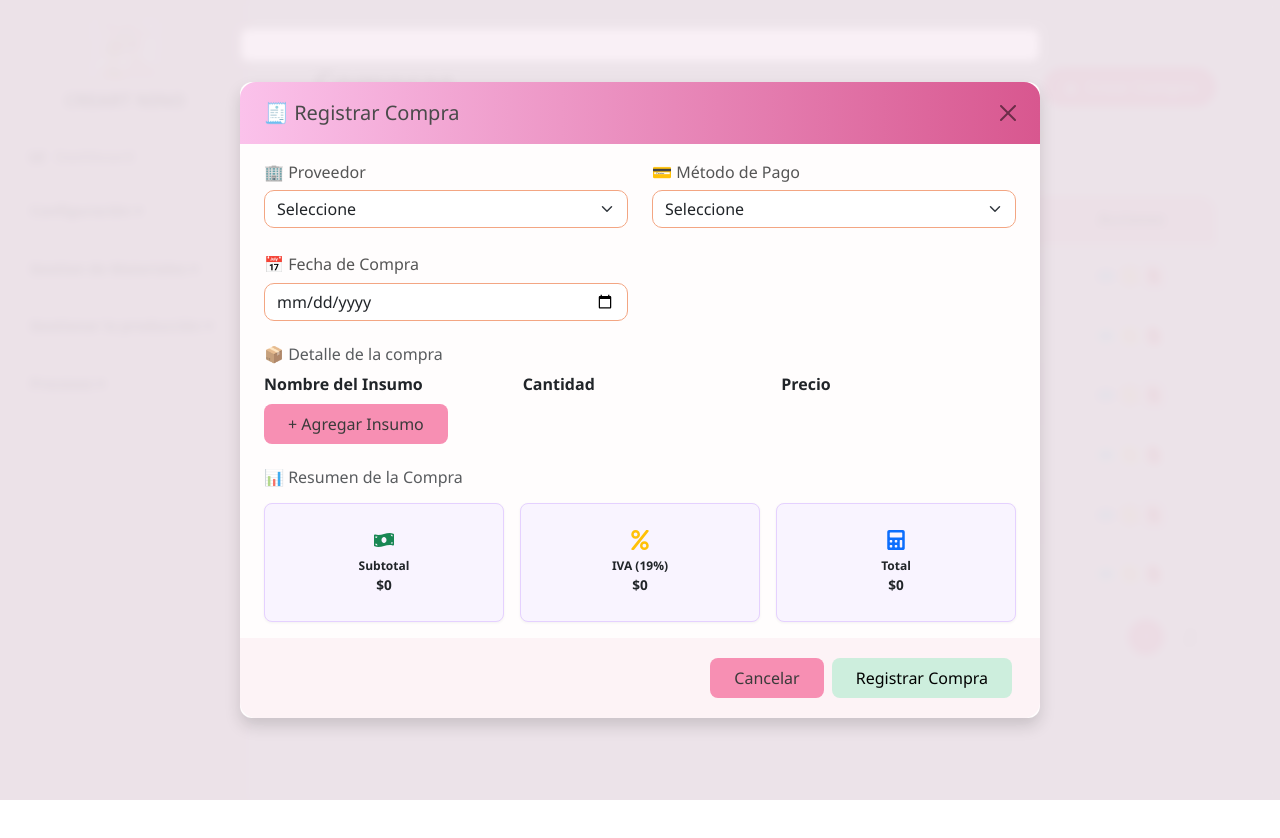
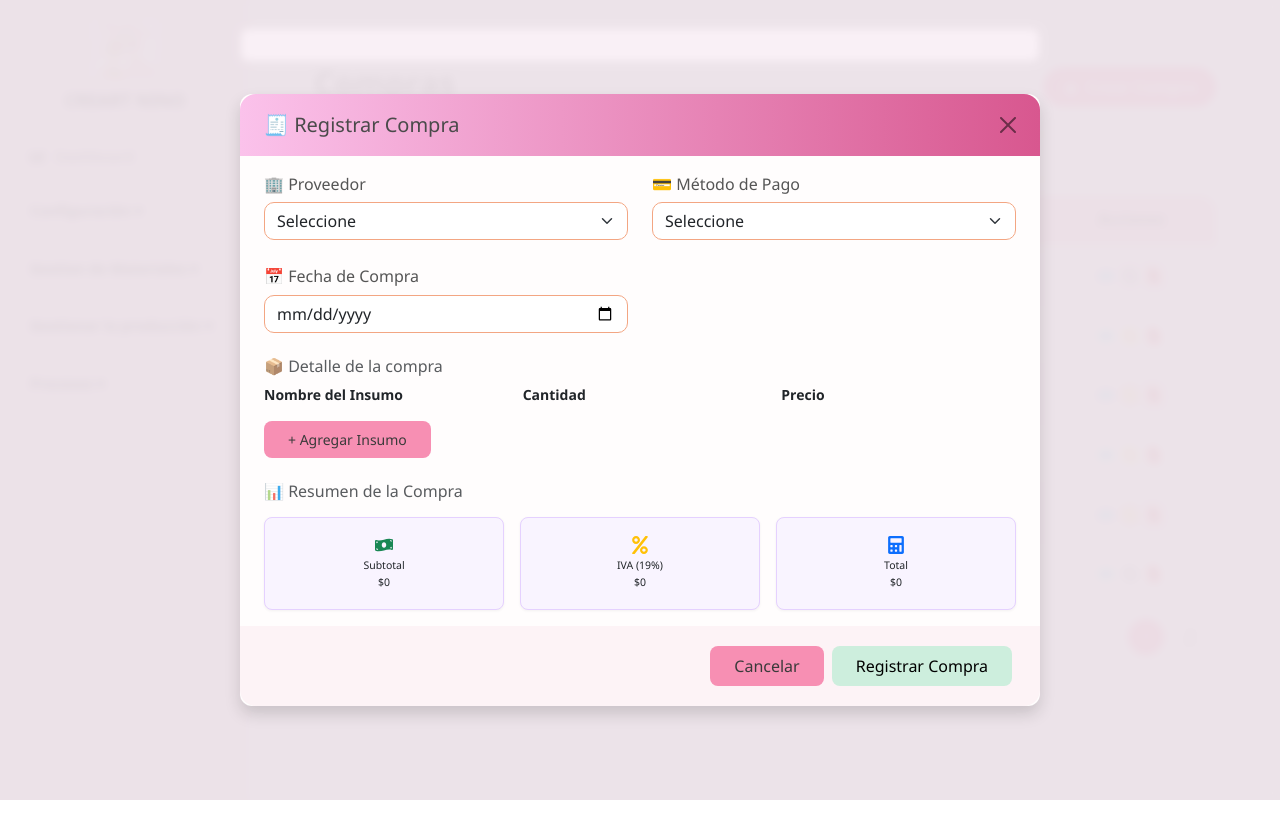
Before and after one commit to Miguel-Angel-Rincon/ProyectoCreartnino, a React (Vite) app in the folder creartnino/: page /compras in a window 1280 px wide. Both pictures are taken after a click on the button "Crear Compra". Shown: the top 838 px of the page. Built offline with nearby package versions, Linux system fonts and the light colour scheme.

Commit message:
validaciones compras

```diff
--- a/creartnino/src/features/compras/pages/Crear.tsx
+++ b/creartnino/src/features/compras/pages/Crear.tsx
@@ -1,4 +1,5 @@
 import React, { useState } from 'react';
+import Swal from 'sweetalert2';
 import '../styles/acciones.css';
 import { FaMoneyBillWave, FaPercent, FaCalculator } from 'react-icons/fa';
 
@@ -60,6 +61,39 @@ const CrearCompra: React.FC<CrearCompraProps> = ({ onClose, onCrear }) => {
   const calcularTotal = () => calcularSubtotal() + calcularIVA();
 
   const handleSubmit = () => {
+    if (!proveedorSeleccionado || !metodoPago || !fechaCompra) {
+      Swal.fire({
+        icon: 'warning',
+        title: 'Campos incompletos',
+        text: 'Debes completar todos los campos principales.',
+        confirmButtonColor: '#f78fb3',
+      });
+      return;
+    }
+
+    if (detalleCompra.length === 0) {
+      Swal.fire({
+        icon: 'warning',
+        title: 'Detalle vacío',
+        text: 'Debes agregar al menos un insumo.',
+        confirmButtonColor: '#f78fb3',
+      });
+      return;
+    }
+
+    for (let i = 0; i < detalleCompra.length; i++) {
+      const item = detalleCompra[i];
+      if (!item.insumo || item.cantidad <= 0 || item.precio <= 0) {
+        Swal.fire({
+          icon: 'warning',
+          title: 'Error en insumo',
+          text: `Todos los campos del insumo #${i + 1} deben estar completos y tener valores válidos.`,
+          confirmButtonColor: '#f78fb3',
+        });
+        return;
+      }
+    }
+
     const nuevaCompra = {
       proveedorSeleccionado,
       metodoPago,
@@ -81,7 +115,7 @@ const CrearCompra: React.FC<CrearCompraProps> = ({ onClose, onCrear }) => {
             <button type="button" className="btn-close" onClick={onClose}></button>
           </div>
 
-          <div className="modal-body px-4 py-3">
+          <div className="modal-body px-4 py-3" style={{ maxHeight: '70vh', overflowY: 'auto' }}>
             <div className="row g-4">
 
               {/* Proveedor y Método de Pago */}
@@ -116,16 +150,16 @@ const CrearCompra: React.FC<CrearCompraProps> = ({ onClose, onCrear }) => {
               {/* Detalle de Insumos */}
               <div className="col-12 mt-4">
                 <h6 className="text-muted">📦 Detalle de la compra</h6>
-                <div className="row fw-bold mb-2">
+                <div className="row fw-bold mb-2 small">
                   <div className="col-md-4">Nombre del Insumo</div>
                   <div className="col-md-4">Cantidad</div>
                   <div className="col-md-3">Precio</div>
                   <div className="col-md-1"></div>
                 </div>
                 {detalleCompra.map((item, index) => (
-                  <div key={index} className="row mb-2 align-items-center">
+                  <div key={index} className="row mb-1 align-items-center small">
                     <div className="col-md-4">
-                      <select className="form-select" value={item.insumo} onChange={e => actualizarDetalle(index, 'insumo', e.target.value)}>
+                      <select className="form-select form-select-sm" value={item.insumo} onChange={e => actualizarDetalle(index, 'insumo', e.target.value)} required>
                         <option value="">Seleccione un insumo</option>
                         {insumosMock.map(i => (
                           <option key={i.IdInsumos} value={i.Nombre}>{i.Nombre}</option>
@@ -133,47 +167,65 @@ const CrearCompra: React.FC<CrearCompraProps> = ({ onClose, onCrear }) => {
                       </select>
                     </div>
                     <div className="col-md-4">
-                      <input type="number" className="form-control" value={item.cantidad} onChange={e => actualizarDetalle(index, 'cantidad', e.target.value)} />
+                      <input
+                        type="number"
+                        className="form-control form-control-sm"
+                        min={1}
+                        value={item.cantidad}
+                        onChange={e => actualizarDetalle(index, 'cantidad', e.target.value)}
+                        required
+                      />
                     </div>
                     <div className="col-md-3">
-                      <input type="number" className="form-control" value={item.precio} readOnly />
+                      <input
+                        type="text"
+                        className="form-control form-control-sm"
+                        value={Math.round(item.precio).toLocaleString('es-CO')}
+                        onChange={e =>
+                          actualizarDetalle(
+                            index,
+                            'precio',
+                            parseInt(e.target.value.replace(/\./g, '').replace(',', '')) || 0
+                          )
+                        }
+                      />
                     </div>
                     <div className="col-md-1 text-center">
                       <button className="btn btn-danger btn-sm" onClick={() => eliminarDetalle(index)}>✖</button>
                     </div>
                   </div>
                 ))}
-                <button type="button" className="btn pastel-btn-secondary" onClick={agregarDetalle}>+ Agregar Insumo</button>
+                <button type="button" className="btn btn-sm pastel-btn-secondary mt-2" onClick={agregarDetalle}>+ Agregar Insumo</button>
               </div>
 
-              {/* RESUMEN DE LA COMPRA */}
+              {/* Resumen de la Compra reducido */}
               <div className="col-12 mt-4">
                 <h6 className="text-muted mb-3">📊 Resumen de la Compra</h6>
                 <div className="row g-3">
                   <div className="col-md-4">
                     <div className="card pastel-card text-center">
-                      <div className="card-body">
-                        <FaMoneyBillWave size={20} className="mb-2 text-success" />
-                        <h6>Subtotal</h6>
-                        <p className="m-0">${calcularSubtotal().toLocaleString()}</p>
+                      <div className="card-body py-2 px-1">
+                        <FaMoneyBillWave size={18} className="mb-1 text-success" />
+                        <small className="d-block">Subtotal</small>
+                        <small className="m-0">${Math.round(calcularSubtotal()).toLocaleString('es-CO')}</small>
                       </div>
                     </div>
                   </div>
                   <div className="col-md-4">
                     <div className="card pastel-card text-center">
-                      <div className="card-body">
-                        <FaPercent size={20} className="mb-2 text-warning" />
-                        <h6>IVA (19%)</h6>
-                        <p className="m-0">${calcularIVA().toLocaleString()}</p>
+                      <div className="card-body py-2 px-1">
+                        <FaPercent size={18} className="mb-1 text-warning" />
+                        <small className="d-block">IVA (19%)</small>
+                        <small className="m-0">${Math.round(calcularIVA()).toLocaleString('es-CO')}</small>
                       </div>
                     </div>
                   </div>
                   <div className="col-md-4">
                     <div className="card pastel-card text-center">
-                      <div className="card-body">
-                        <FaCalculator size={20} className="mb-2 text-primary" />
-                        <h6>Total</h6>
-                        <p className="m-0">${calcularTotal().toLocaleString()}</p>
+                      <div className="card-body py-2 px-1">
+                        <FaCalculator size={18} className="mb-1 text-primary" />
+                        <small className="d-block">Total</small>
+                        <small className="m-0">${Math.round(calcularTotal()).toLocaleString('es-CO')}</small>
                       </div>
                     </div>
                   </div>
--- a/creartnino/src/features/compras/pages/ListarCompras.tsx
+++ b/creartnino/src/features/compras/pages/ListarCompras.tsx
@@ -4,7 +4,7 @@ import { FaEye, FaBan, FaFilePdf, FaPlus } from 'react-icons/fa';
 import jsPDF from 'jspdf';
 import autoTable from 'jspdf-autotable';
 import CrearCompra from './Crear';
-import VerCompra from './Ver'; // ✅ Agregado
+import VerCompra from './Ver';
 import '../styles/style.css';
 
 interface CompraDetalle {
@@ -39,9 +39,8 @@ const ListarCompras: React.FC = () => {
   const [busqueda, setBusqueda] = useState('');
   const [paginaActual, setPaginaActual] = useState(1);
   const [mostrarModal, setMostrarModal] = useState(false);
-
-  const [mostrarVer, setMostrarVer] = useState(false); // ✅ Nuevo estado
-  const [compraSeleccionada, setCompraSeleccionada] = useState<Compras | null>(null); // ✅ Nuevo estado
+  const [mostrarVer, setMostrarVer] = useState(false);
+  const [compraSeleccionada, setCompraSeleccionada] = useState<Compras | null>(null);
 
   const comprasPorPagina = 6;
 
@@ -98,7 +97,7 @@ const ListarCompras: React.FC = () => {
     };
     setCompras([...compras, nueva]);
     setMostrarModal(false);
-    Swal.fire('Éxito', 'Compra registrada correctamente', 'success');
+    Swal.fire('Compra Exitosa', 'Compra registrada correctamente', 'success');
   };
 
   const handleVerCompra = (compra: Compras) => {
@@ -158,8 +157,9 @@ const ListarCompras: React.FC = () => {
     doc.save(`Compra-${compra.IdCompra}.pdf`);
   };
 
+  // 🔍 Filtrar por primera letra del nombre del proveedor
   const comprasFiltradas = compras.filter(p =>
-    p.IdCompra.toString().includes(busqueda)
+    p.IdProveedor.toLowerCase().startsWith(busqueda.toLowerCase())
   );
 
   const indexInicio = (paginaActual - 1) * comprasPorPagina;
@@ -179,7 +179,7 @@ const ListarCompras: React.FC = () => {
 
       <input
         type="text"
-        placeholder="Buscar por ID de la compra"
+        placeholder="Buscar Por Nombre de Proveedor"
         className="form-control mb-3 buscador"
         value={busqueda}
         onChange={e => {
@@ -232,12 +232,14 @@ const ListarCompras: React.FC = () => {
                   <FaEye
                     className="icono text-info me-2"
                     style={{ cursor: 'pointer' }}
-                    onClick={() => handleVerCompra(c)} // ✅ Actualizado
+                    onClick={() => handleVerCompra(c)}
                   />
                   <FaBan
-                    className="icono text-warning me-2"
-                    style={{ cursor: 'pointer' }}
-                    onClick={() => handleAnularCompra(c.IdCompra)}
+                    className={`icono me-2 ${c.IdEstado === 'Anulado' ? 'text-secondary' : 'text-warning'}`}
+                    style={{ cursor: c.IdEstado === 'Anulado' ? 'not-allowed' : 'pointer' }}
+                    onClick={() => {
+                      if (c.IdEstado !== 'Anulado') handleAnularCompra(c.IdCompra);
+                    }}
                   />
                   <FaFilePdf
                     className="icono text-danger"
@@ -283,14 +285,14 @@ const ListarCompras: React.FC = () => {
             proveedorSeleccionado: compraSeleccionada.IdProveedor,
             metodoPago: compraSeleccionada.MetodoPago,
             fechaCompra: compraSeleccionada.FechaCompra,
-            Subtotal: compraSeleccionada.TotalCompra, // Ajusta si tienes un subtotal real
+            Subtotal: compraSeleccionada.TotalCompra,
             detalleCompra: (compraSeleccionada.detalleCompra || []).map(item => ({
               insumo: item.producto,
               cantidad: item.cantidad,
               precio: item.precio
             })),
-            IVA: compraSeleccionada.TotalCompra * 0.19, // Ajusta el cálculo de IVA si es necesario
-            Total: compraSeleccionada.TotalCompra * 1.19, // Ajusta el cálculo de Total si es necesario
+            IVA: compraSeleccionada.TotalCompra * 0.19,
+            Total: compraSeleccionada.TotalCompra * 1.19,
           }}
           onClose={() => setMostrarVer(false)}
         />
--- a/creartnino/src/features/compras/pages/Ver.tsx
+++ b/creartnino/src/features/compras/pages/Ver.tsx
@@ -69,40 +69,44 @@ const VerCompra: React.FC<VerCompraProps> = ({ compra, onClose }) => {
                       <input className="form-control" value={item.cantidad} disabled />
                     </div>
                     <div className="col-md-4">
-                      <input className="form-control" value={item.precio} disabled />
+                      <input
+                        className="form-control"
+                        value={`$${Math.round(item.precio).toLocaleString('es-CO')}`}
+                        disabled
+                      />
                     </div>
                   </div>
                 ))}
               </div>
 
-              {/* Resumen */}
+              {/* Resumen (reducido) */}
               <div className="col-12 mt-4">
                 <h6 className="text-muted mb-3">📊 Resumen de la Compra</h6>
                 <div className="row g-3">
                   <div className="col-md-4">
                     <div className="card pastel-card text-center">
-                      <div className="card-body">
-                        <FaMoneyBillWave size={20} className="mb-2 text-success" />
-                        <h6>Subtotal</h6>
-                        <p className="m-0">${compra.Subtotal.toLocaleString()}</p>
+                      <div className="card-body py-2 px-1">
+                        <FaMoneyBillWave size={18} className="mb-1 text-success" />
+                        <small className="d-block">Subtotal</small>
+                        <small className="m-0">${Math.round(compra.Subtotal).toLocaleString('es-CO')}</small>
                       </div>
                     </div>
                   </div>
                   <div className="col-md-4">
                     <div className="card pastel-card text-center">
-                      <div className="card-body">
-                        <FaPercent size={20} className="mb-2 text-warning" />
-                        <h6>IVA (19%)</h6>
-                        <p className="m-0">${compra.IVA.toLocaleString()}</p>
+                      <div className="card-body py-2 px-1">
+                        <FaPercent size={18} className="mb-1 text-warning" />
+                        <small className="d-block">IVA (19%)</small>
+                        <small className="m-0">${Math.round(compra.IVA).toLocaleString('es-CO')}</small>
                       </div>
                     </div>
                   </div>
                   <div className="col-md-4">
                     <div className="card pastel-card text-center">
-                      <div className="card-body">
-                        <FaCalculator size={20} className="mb-2 text-primary" />
-                        <h6>Total</h6>
-                        <p className="m-0">${compra.Total.toLocaleString()}</p>
+                      <div className="card-body py-2 px-1">
+                        <FaCalculator size={18} className="mb-1 text-primary" />
+                        <small className="d-block">Total</small>
+                        <small className="m-0">${Math.round(compra.Total).toLocaleString('es-CO')}</small>
                       </div>
                     </div>
                   </div>
```
Lines whose indentation alone changed are shown as unchanged.
